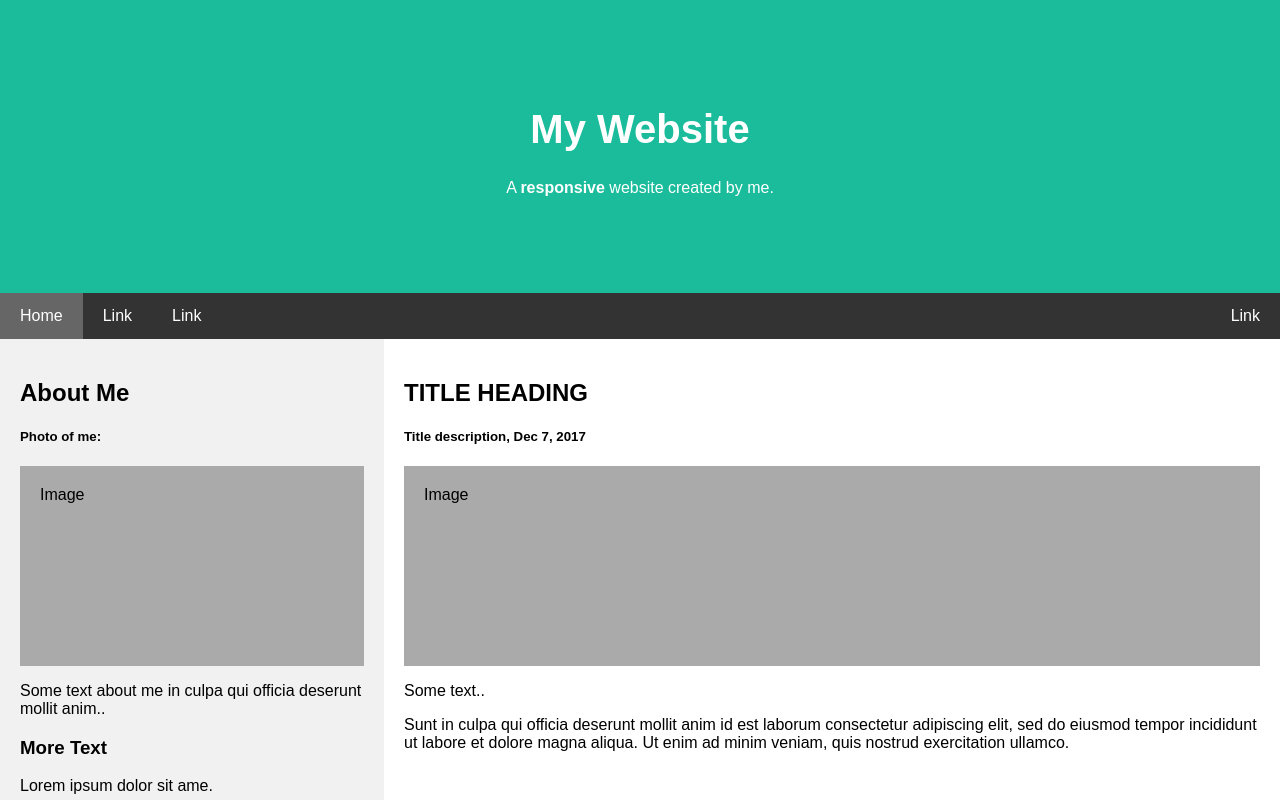
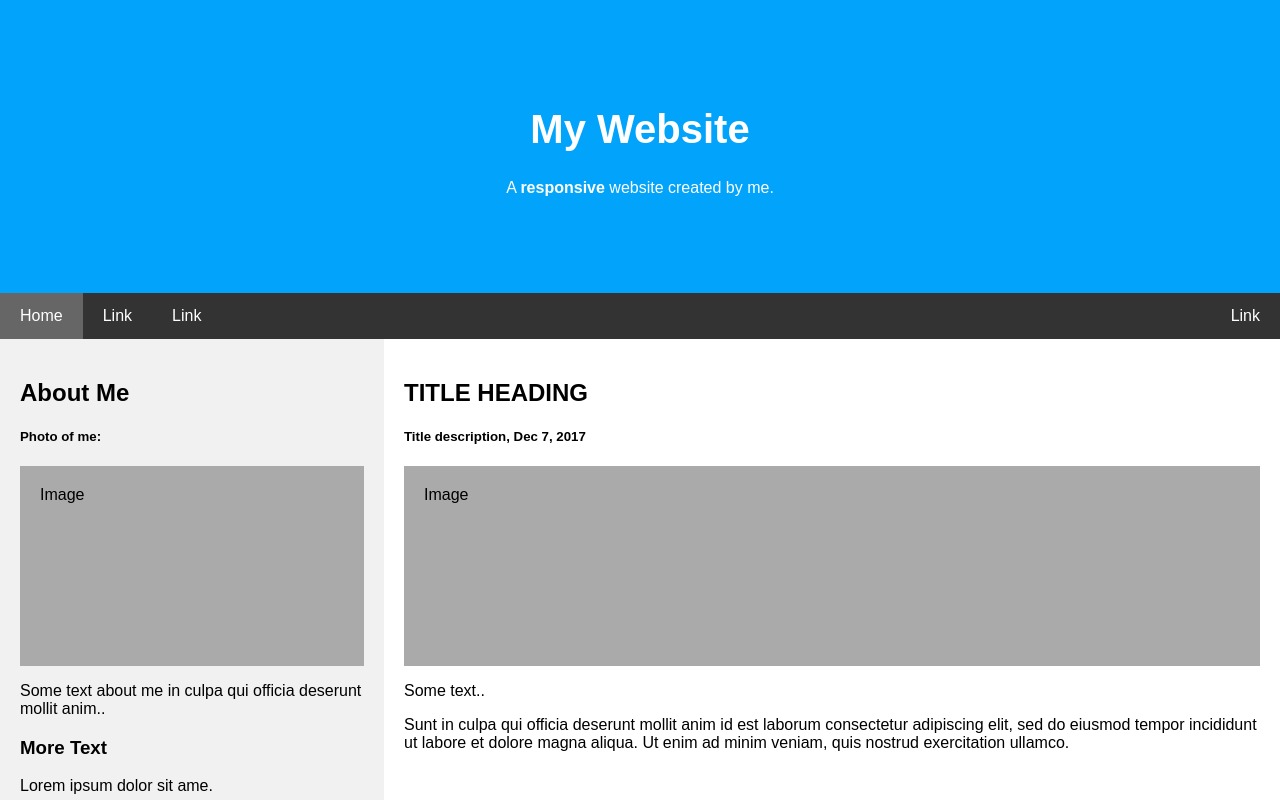
Before and after one commit to NoaKraitzman/MIZWG, a plain HTML site: page index.html in a window 1280 px wide. Shown: the top 800 px of the page. Drawn offline with Linux system fonts and the light colour scheme.

Commit message:
Update index.html

```diff
--- a/index.html
+++ b/index.html
@@ -19,7 +19,7 @@ body {
 .header {
   padding: 80px;
   text-align: center;
-  background: #1abc9c;
+  background: #02A4FB;
   color: white;
 }
 
```
